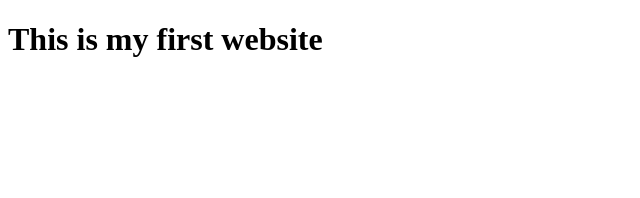
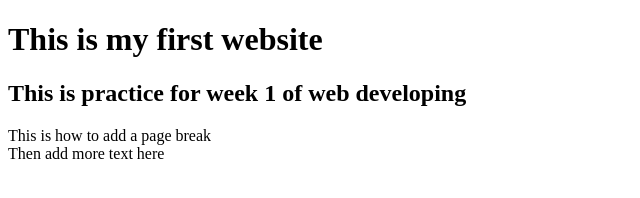
Before and after one commit to KKMBorja/ditaz-first-website, a plain HTML site: page index.html in a window 1280 px wide. Shown: the whole page, without its empty margins (0-640 px from the left). Drawn offline with Linux system fonts and the light colour scheme.

Commit message:
Update index.html
Added h2 and p

```diff
--- a/index.html
+++ b/index.html
@@ -7,5 +7,7 @@
     </head>
     <body>
         <h1>This is my first website</h1>
+        <h2>This is practice for week 1 of web developing</h2>
+        <p>This is how to add a page break<br>Then add more text here</p>
     </body>
     </html>
```
